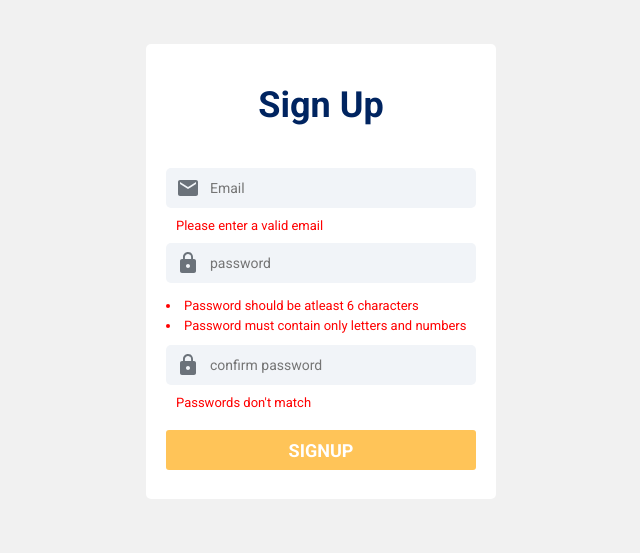
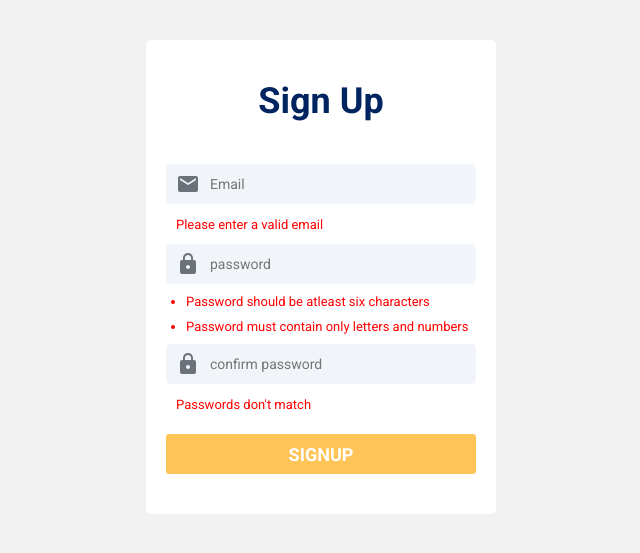
Before and after one commit to alvinlal/bookmart, a PHP site: page /signup.php in a window 1280 px wide. Shown: the part 80-633 px from the top of the page, without its empty margins (319-959 px from the left). Run offline with PHP 8.4, Linux system fonts and the light colour scheme.

Commit message:
🎨 fixed signup form error spacing

```diff
--- a/public/css/index.css
+++ b/public/css/index.css
@@ -167,13 +167,14 @@ header {
   flex-direction: column;
   justify-content: flex-start;
   align-items: center;
-  height: 455px;
+  min-height: 455px;
+  height: auto;
   width: 350px;
   padding: 40px 20px;
   border-radius: 5px;
   background-color: white;
   color: var(--primary-color);
-  margin: 44px auto;
+  margin: 40px auto;
 }
 .signup-form h1 {
   font-size: 36px;
@@ -208,7 +209,7 @@ input[type="email"] {
   flex-direction: row;
   justify-content: flex-start;
   align-items: center;
-  height: 42px;
+  height: 40px;
   width: 100%;
   color: red;
   font-size: 13px;
@@ -216,15 +217,20 @@ input[type="email"] {
 }
 
 .error-div-password {
-  height: 42px;
+  min-height: 40px;
+  height: auto;
   width: 100%;
   color: red;
   font-size: 13px;
-  margin: 10px 0px;
+}
+
+.error-div-password ul {
+  margin-left: 20px;
+  margin-bottom: 10px;
 }
 
 .error-div-password li {
-  margin: 5px 0px;
+  margin-top: 10px;
 }
 
 .signup-button {
--- a/signup.php
+++ b/signup.php
@@ -13,8 +13,10 @@
         <input type="password" placeholder="password" />
     </div>
     <div class="error-div-password">
-        <li>Password should be atleast 6 characters</li>
-        <li>Password must contain only letters and numbers</li>
+        <ul>
+            <li>Password should be atleast six characters</li>
+            <li>Password must contain only letters and numbers</li>
+        </ul>
     </div>
     <div class="form-textfield">
         <img src="/bookmart/public/images/lock.svg" />
```
